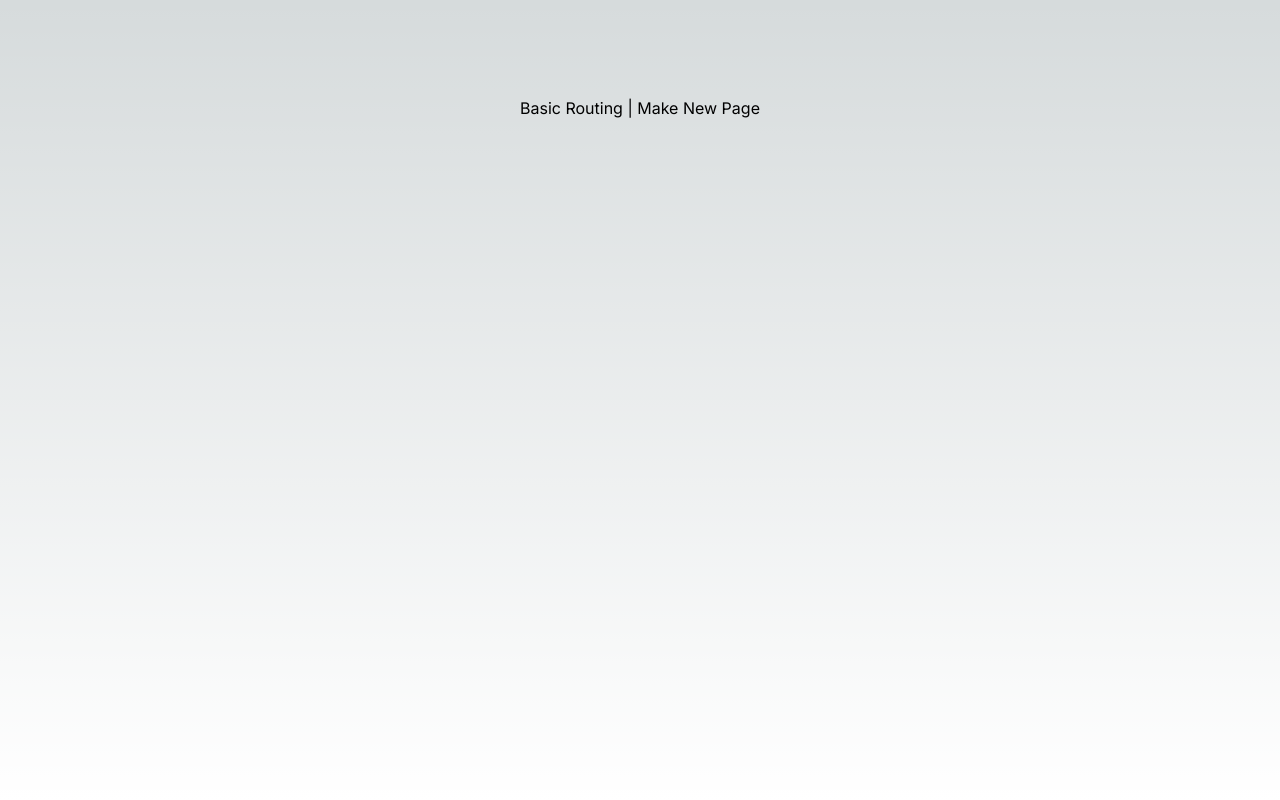
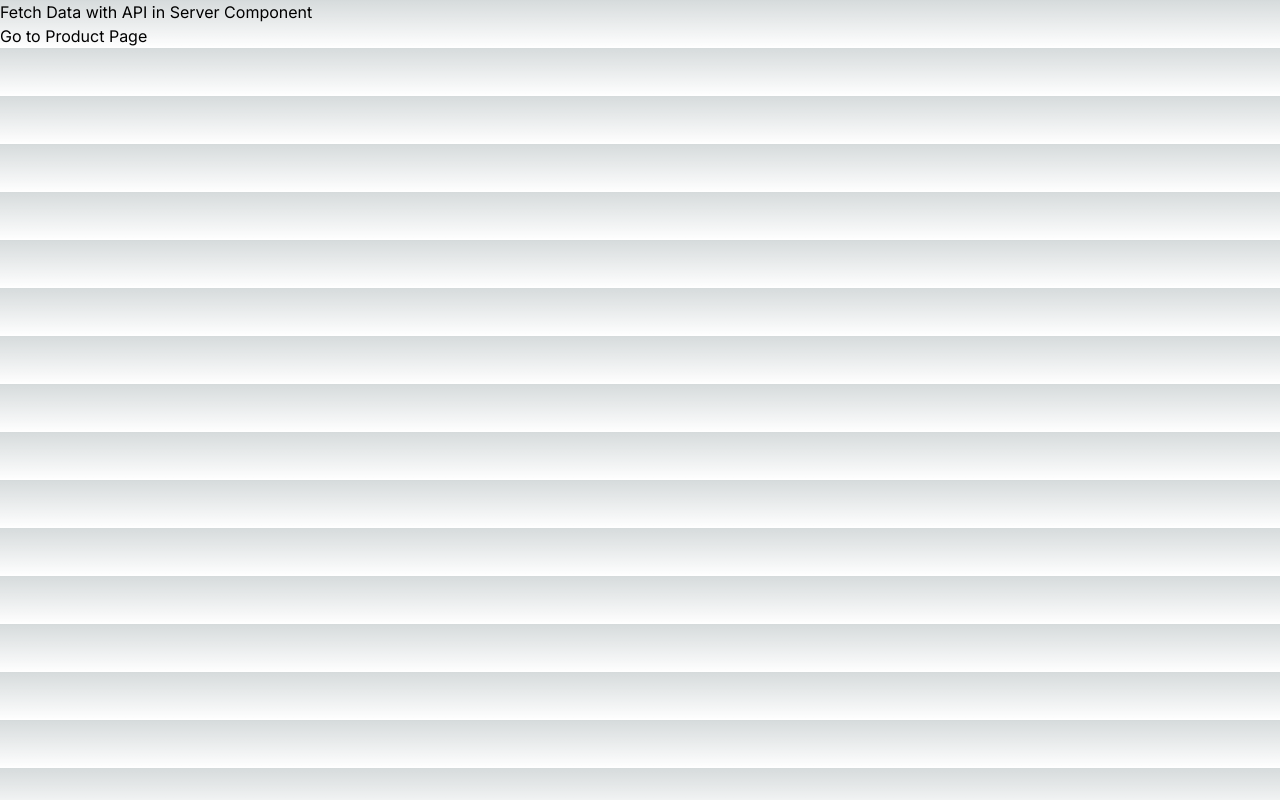
Before and after one commit to Alla-ud-din/Next-Js-youtube, a Next.js app: page / in a window 1280 px wide. Built offline with nearby package versions, Linux system fonts and the light colour scheme.

Commit message:
updating files

```diff
--- a/src/app/page.tsx
+++ b/src/app/page.tsx
@@ -1,10 +1,10 @@
-import Image from 'next/image'
-import styles from './page.module.css'
+import Link from "next/link";
 
 export default function Home() {
   return (
-    <main className={styles.main}>
-      <h1>Basic Routing | Make New Page</h1>
+    <main>
+      <h1>Fetch Data with API in Server Component </h1>
+     <Link href="/productlist">Go to Product Page</Link>
     </main>
   )
 }
--- /dev/null
+++ b/src/app/productlist/page.tsx
@@ -0,0 +1,20 @@
+
+async function productList() {
+  let data = await fetch("https://dummyjson.com/products");
+  data = await data.json();
+  return data.products
+}
+
+export default async function Page() {
+
+  let products = await productList();
+  console.log(products);
+  return (<div>
+      <h1>Product List</h1>
+      {
+          products.map((item)=>(
+              <div><h3>Name: {item.title}</h3></div>
+          ))
+      }
+  </div>)
+}
```
